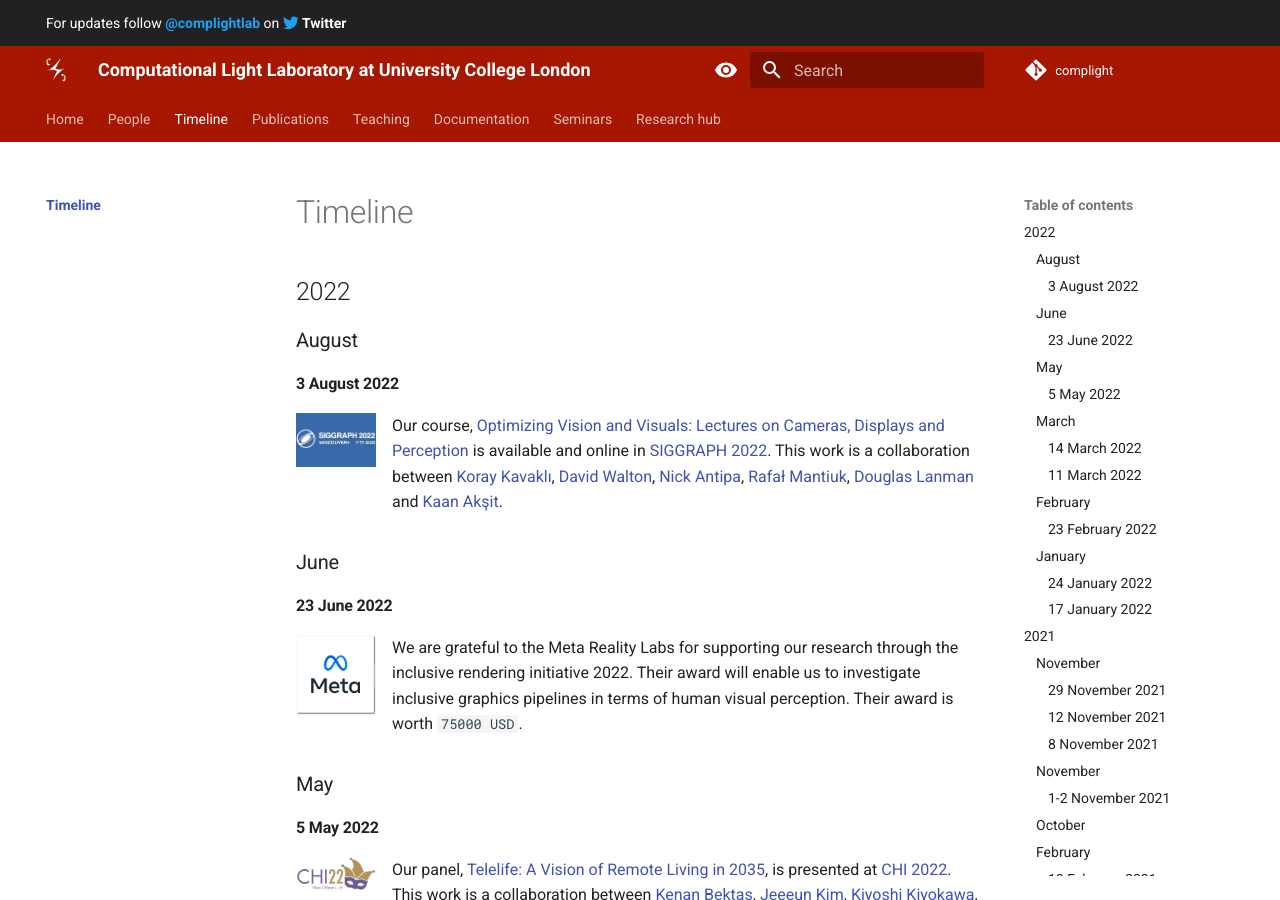
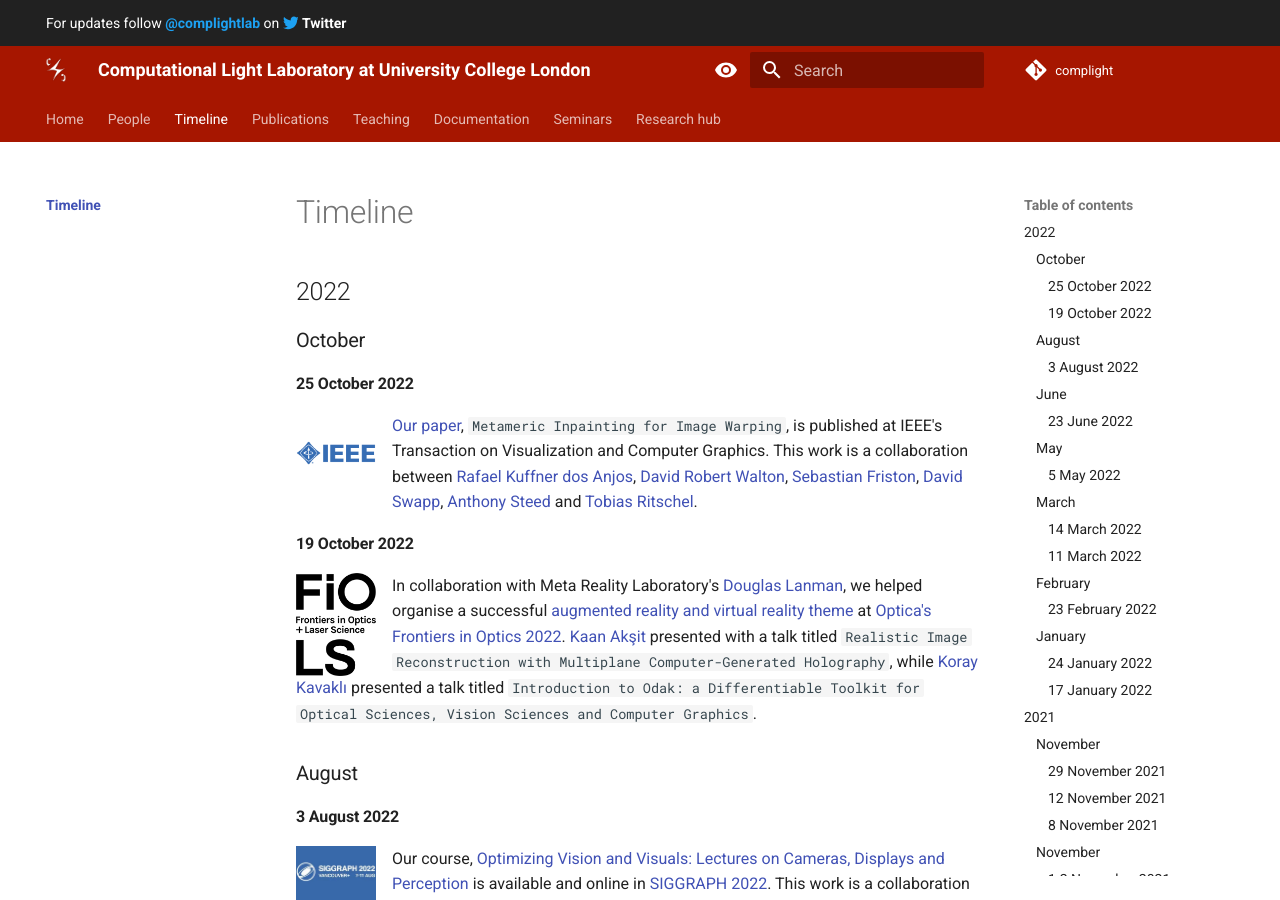
Before and after one commit to complight/complight.github.io, an MkDocs documentation site: the page built from docs/timeline/index.md, in a window 1280 px wide and 900 px high. Built offline with MkDocs 1.6.1 and Material for MkDocs 9.7.7, drawn with Linux system fonts in a browser that asks for light colours.

Commit message:
Updating news.

```diff
--- a/docs/timeline/index.md
+++ b/docs/timeline/index.md
@@ -1,6 +1,24 @@
 # Timeline
 
 ## 2022
+
+
+### October
+#### 25 October 2022
+<div style="float: left; height:100px;" class="boxed">
+<img align="left" src="../media/ieee.png" width="80" alt/>
+</div>
+[Our paper](https://doi.org/10.1109/TVCG.2022.3216712), `Metameric Inpainting for Image Warping`, is published at IEEE's Transaction on Visualization and Computer Graphics.
+This work is a collaboration between [Rafael Kuffner dos Anjos](https://rafaelkuffner.github.io/), [David Robert Walton](https://drwalton.github.io/), [Sebastian Friston](https://wp.cs.ucl.ac.uk/sebastianfriston/), [David Swapp](http://www.cs.ucl.ac.uk/people/D.Swapp/), [Anthony Steed](https://wp.cs.ucl.ac.uk/anthonysteed/) and [Tobias Ritschel](https://www.homepages.ucl.ac.uk/~ucactri/).
+
+
+#### 19 October 2022
+<div style="float: left; height:100px;" class="boxed">
+<img align="left" src="../media/frontiers_in_optics.png" width="80" alt/>
+</div>
+In collaboration with Meta Reality Laboratory's [Douglas Lanman](https://alumni.media.mit.edu/~dlanman/), we helped organise a successful [augmented reality and virtual reality theme](https://www.frontiersinoptics.com/home/program/theme-virtual-reality/) at [Optica's Frontiers in Optics 2022](https://www.frontiersinoptics.com/home/).
+[Kaan Akşit](https://kaanaksit.com) presented with a talk titled `Realistic Image Reconstruction with Multiplane Computer-Generated Holography`, while [Koray Kavaklı](https://scholar.google.com/citations?user=rn6XtO4AAAAJ&hl=en&oi=ao) presented a talk titled `Introduction to Odak: a Differentiable Toolkit for Optical Sciences, Vision Sciences and Computer Graphics`.
+
 
 ### August
 #### 3 August 2022
@@ -119,6 +137,7 @@ We are grateful to the Royal Society for awarding us with their [research grants
 In collaboration with Meta Reality Laboratory's Douglas Lanman, we helped organise a successful [augmented reality and virtual reality theme](https://www.frontiersinoptics.com/home/program/theme-virtual-reality/) at [Optica's Frontiers in Optics 2021](https://www.frontiersinoptics.com/home/). [Kaan Akşit](https://kaanaksit.com) presented his work on holographic beaming displays proposal at the same event.
 <br clear="left"/>
 
+
 ### October
 
 ### February
@@ -129,6 +148,7 @@ In collaboration with Meta Reality Laboratory's Douglas Lanman, we helped organi
 We appear on [UCL news](https://www.ucl.ac.uk/global/news/2021/feb/second-annual-ucl-osaka-strategic-partner-funds-recipients) for receiving UCL-Osaka university strategic partnership fund.
 <br clear="left"/>
 
+
 ### January
 #### 4 January 2021
 <div style="float: left; height:100px;" class="boxed">
@@ -136,6 +156,7 @@ We appear on [UCL news](https://www.ucl.ac.uk/global/news/2021/feb/second-annual
 </div>
 [Kaan Akşit](https://kaanaksit.com) joined [University College London's](https://www.ucl.ac.uk) [computer science department](https://www.ucl.ac.uk/computer-science/) as an Associate Professor. He is now part of the [Virtual Reality and Computer Graphics group](http://vecg.cs.ucl.ac.uk/academics.html), and he leads the [Computational light laboratory](https://complight.github.io/).
 <br clear="left"/>
+
 
 ## 2020
 
```
Also changed, not shown: docs/media/ieee.png (added).
